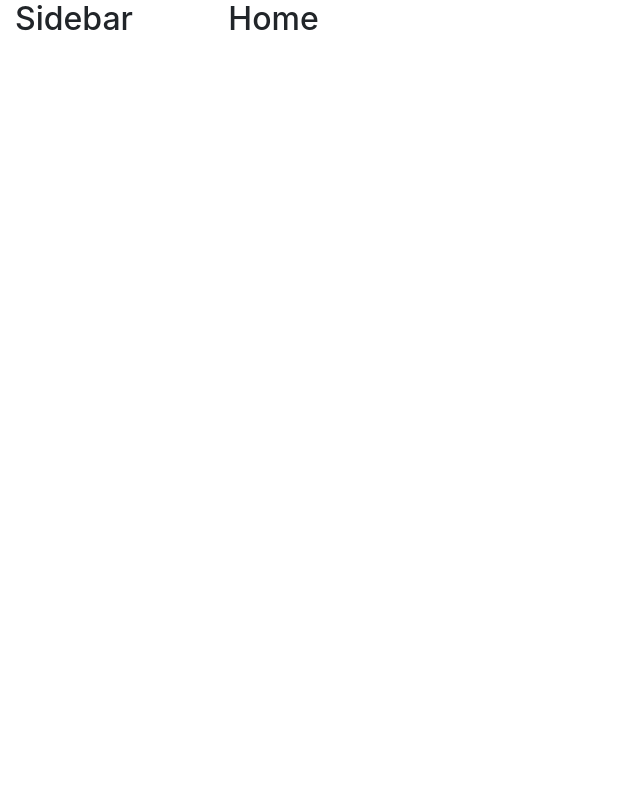
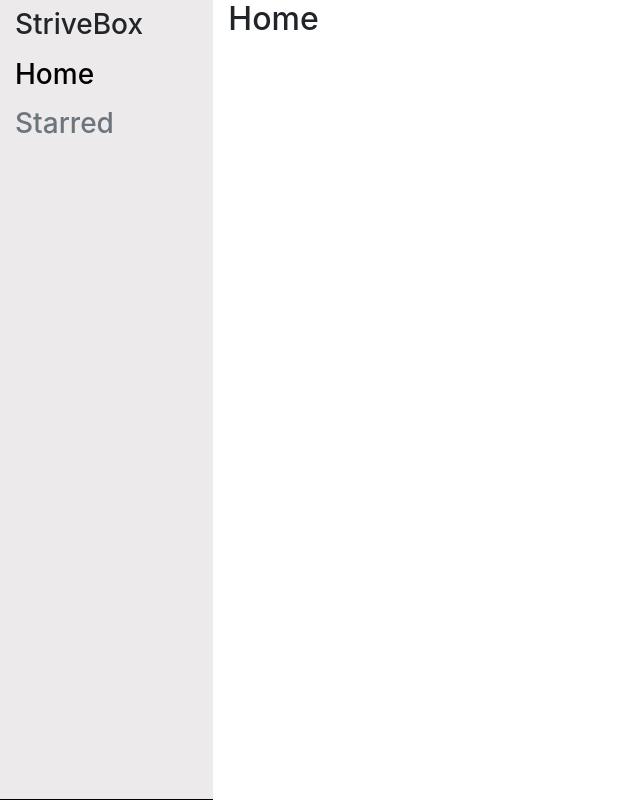
Before and after one commit to hsattar/strive-m5-d7, a React (Create React App) app: page / in a window 1280 px wide. Shown: the whole page, without its empty margins (0-640 px from the left). Built offline with nearby package versions, Linux system fonts and the light colour scheme.

Commit message:
done basic sidebar

```diff
--- a/src/App.js
+++ b/src/App.js
@@ -9,7 +9,7 @@ export default function App() {
     <Router>
       <Container fluid>
         <Row>
-          <Col xs="2">
+          <Col xs="2" className="sidebar">
             <Sidebar />
           </Col>
           <Col xs="10">
--- a/src/components/Sidebar.jsx
+++ b/src/components/Sidebar.jsx
@@ -1,5 +1,14 @@
+import { Link, useLocation } from "react-router-dom"
+
 export default function Sidebar() {
+
+    const { pathname } = useLocation()
+
     return (
-        <h2>Sidebar</h2>
+        <>
+            <h3 className="mt-2">StriveBox</h3>
+            <Link to="/"><h3 className={ pathname === '/' ? '' : 'text-muted' }>Home</h3></Link>
+            <Link to="/starred"><h3 className={ pathname === '/starred' ? '' : 'text-muted' }>Starred</h3></Link>
+        </>
     )
 }
--- a/src/index.css
+++ b/src/index.css
@@ -7,7 +7,25 @@ body {
   -moz-osx-font-smoothing: grayscale;
 }
 
-code {
-  font-family: source-code-pro, Menlo, Monaco, Consolas, 'Courier New',
-    monospace;
+/* SIDEBAR */
+
+.sidebar {
+  background-color: rgb(236, 234, 234);
+  min-height: 100vh;
 }
+
+.sidebar {
+  border-bottom: 1px solid black;
+}
+
+.sidebar h3 {
+  margin-bottom: 1rem;
+}
+
+.sidebar a {
+  color: #000;
+}
+
+.sidebar a:hover {
+  color: #000;
+}
```
